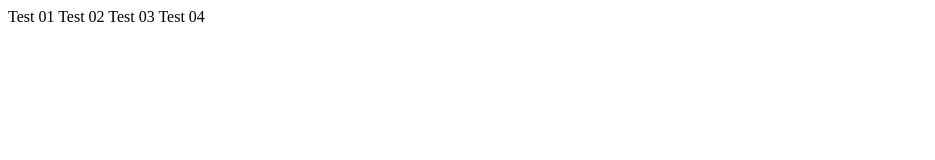
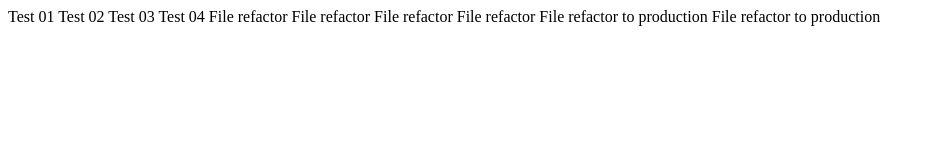
Before and after one commit to tuanlva20/testGitHub, a website: page NewDeveloperFile.html in a window 1280 px wide. Shown: the whole page, without its empty margins (0-935 px from the left). Drawn offline with Linux system fonts and the light colour scheme.

Commit message:
merge code from dev_b_5_clean

```diff
--- a/NewDeveloperFile.html
+++ b/NewDeveloperFile.html
@@ -9,5 +9,11 @@ Test 01
 Test 02
 Test 03
 Test 04
+File refactor
+File refactor
+File refactor
+File refactor
+File refactor to production
+File refactor to production
 </body>
 </html>
```
Also changed, not shown: index15-10-24.html (added, +10 -0 lines).
